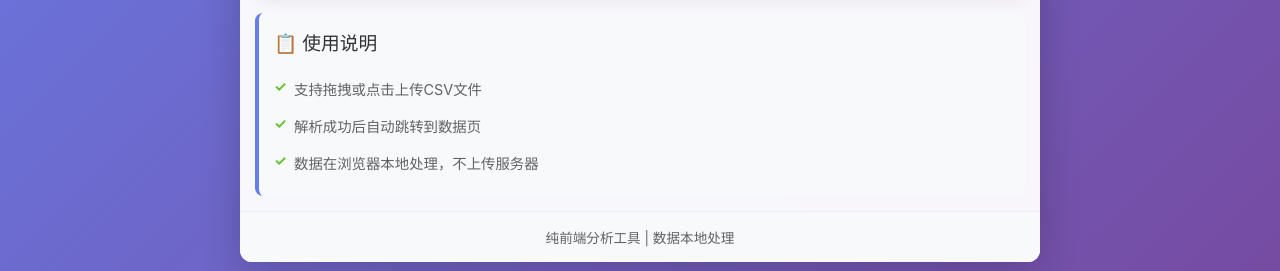
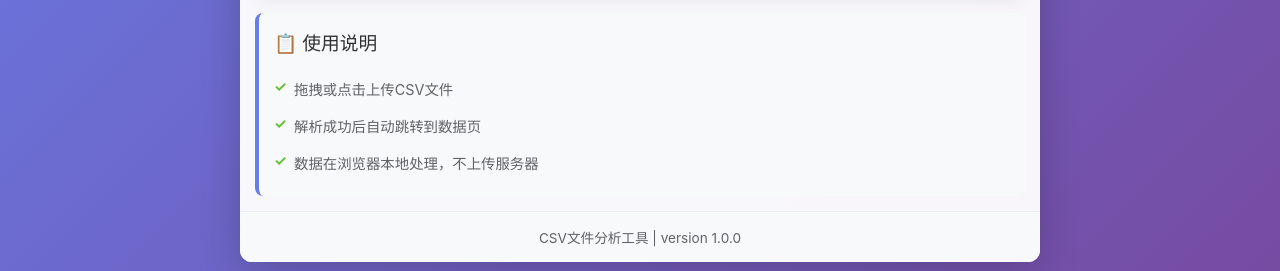
Before and after one commit to Edmond-Wang/cgtn-fr-tools, a Vue app: page / in a window 1280 px wide. Shown: the part 530-801 px from the top of the page. Built offline with nearby package versions, Linux system fonts and the light colour scheme.

Commit message:
Update Home.vue

```diff
--- a/src/views/Home.vue
+++ b/src/views/Home.vue
@@ -17,7 +17,7 @@
         <div class="usage-tips">
           <h3>📋 使用说明</h3>
           <ul>
-            <li>支持拖拽或点击上传CSV文件</li>
+            <li>拖拽或点击上传CSV文件</li>
             <li>解析成功后自动跳转到数据页</li>
             <li>数据在浏览器本地处理，不上传服务器</li>
           </ul>
@@ -26,7 +26,7 @@
 
       <!-- 页脚 -->
       <div class="home-footer">
-        <p>纯前端分析工具 | 数据本地处理</p>
+        <p>CSV文件分析工具 | version 1.0.0</p>
       </div>
     </div>
   </div>
```
